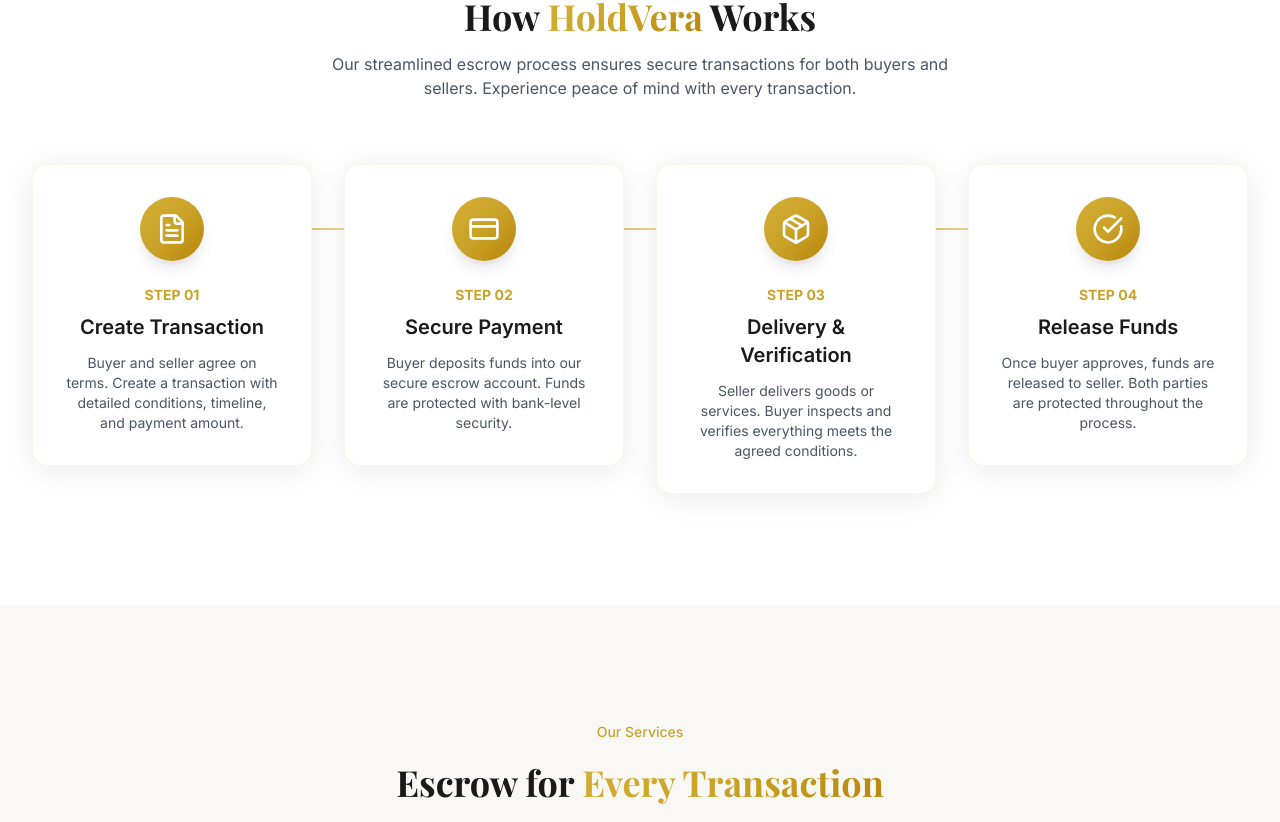
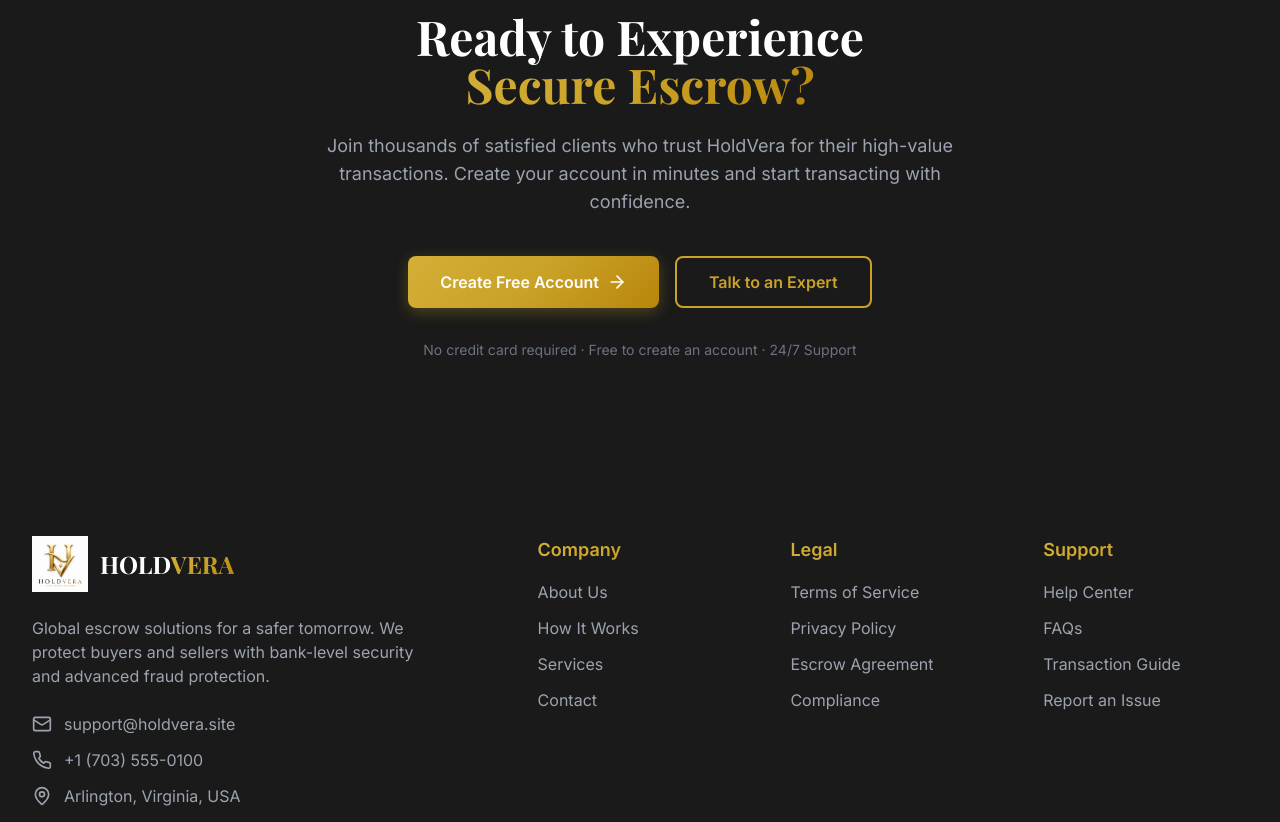
Before and after one commit to escrownova-glitch/holdvera, a Next.js app: page / in a window 1280 px wide. Shown: the part 1693-2515 px from the top of the page. Built offline with nearby package versions, Linux system fonts and the light colour scheme; a web font is replaced by a local one.

Commit message:
Multi-page navigation

```diff
--- a/src/app/page.tsx
+++ b/src/app/page.tsx
@@ -1,12 +1,7 @@
 import Header from "@/components/layout/Header";
 import Footer from "@/components/layout/Footer";
 import Hero from "@/components/sections/Hero";
-import HowItWorks from "@/components/sections/HowItWorks";
-import Services from "@/components/sections/Services";
-import About from "@/components/sections/About";
 import TrustBadges from "@/components/sections/TrustBadges";
-import Testimonials from "@/components/sections/Testimonials";
-import Contact from "@/components/sections/Contact";
 import CTA from "@/components/sections/CTA";
 
 export default function Home() {
@@ -16,12 +11,7 @@
       <main>
         <Hero />
         <TrustBadges />
-        <HowItWorks />
-        <Services />
-        <About />
-        <Testimonials />
         <CTA />
-        <Contact />
       </main>
       <Footer />
     </>
--- a/src/components/layout/Footer.tsx
+++ b/src/components/layout/Footer.tsx
@@ -4,10 +4,10 @@
 
 const footerLinks = {
   company: [
-    { name: "About Us", href: "#about" },
-    { name: "How It Works", href: "#how-it-works" },
-    { name: "Services", href: "#services" },
-    { name: "Contact", href: "#contact" },
+    { name: "About Us", href: "/about" },
+    { name: "How It Works", href: "/how-it-works" },
+    { name: "Services", href: "/services" },
+    { name: "Contact", href: "/contact" },
   ],
   legal: [
     { name: "Terms of Service", href: "/terms" },
--- a/src/components/layout/Header.tsx
+++ b/src/components/layout/Header.tsx
@@ -7,10 +7,10 @@
 
 const navigation = [
   { name: "Home", href: "/" },
-  { name: "How It Works", href: "#how-it-works" },
-  { name: "Services", href: "#services" },
-  { name: "About", href: "#about" },
-  { name: "Contact", href: "#contact" },
+  { name: "How It Works", href: "/how-it-works" },
+  { name: "Services", href: "/services" },
+  { name: "About", href: "/about" },
+  { name: "Contact", href: "/contact" },
 ];
 
 export default function Header() {
```
